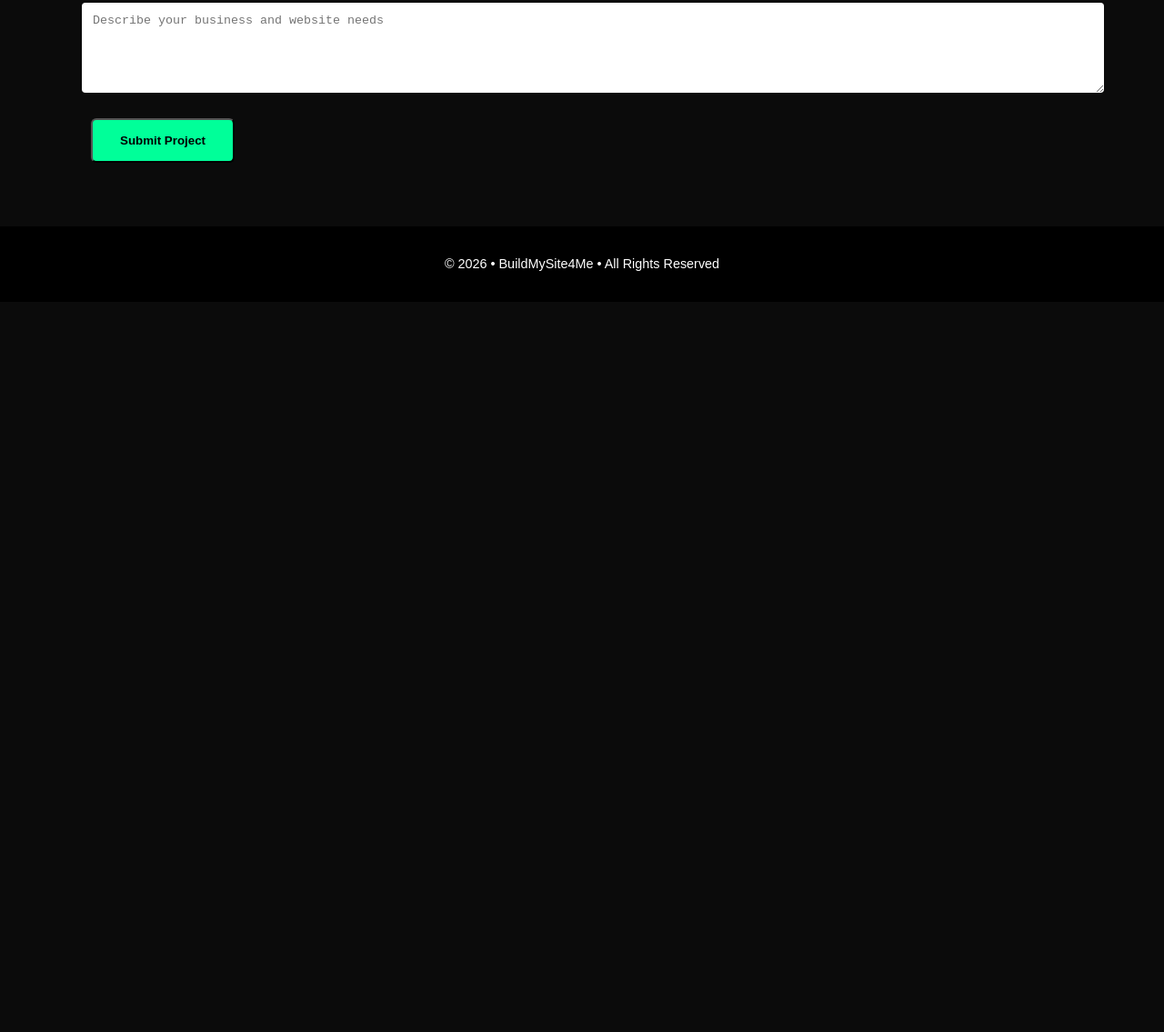
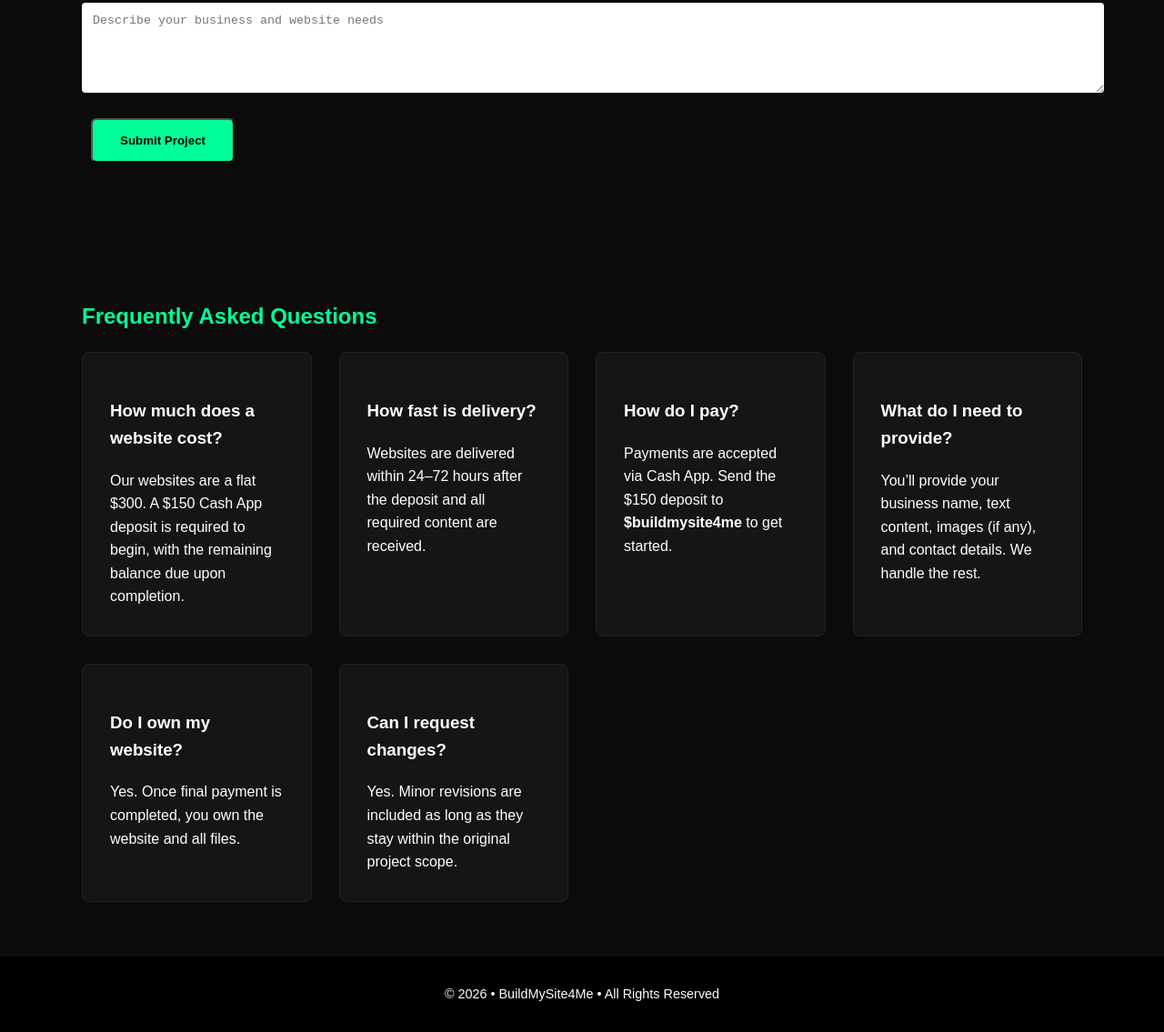
Before and after one commit to RocBoi/build_my_site_4_me, a plain HTML site: page index.html in a window 1280 px wide. Shown: the part 2048-3183 px from the top of the page at 91% size. Before the commit the page ends 2380 px from the top, so only its background shows below. Drawn offline with Linux system fonts and the light colour scheme.

Commit message:
Add FAQ section to index.html

```diff
--- a/index.html
+++ b/index.html
@@ -178,6 +178,40 @@
 
     <button class="btn" type="submit">Submit Project</button>
   </form>
+</section> <section>
+  <h2>Frequently Asked Questions</h2>
+
+  <div class="grid">
+    <div class="card">
+      <h3>How much does a website cost?</h3>
+      <p>Our websites are a flat $300. A $150 Cash App deposit is required to begin, with the remaining balance due upon completion.</p>
+    </div>
+
+    <div class="card">
+      <h3>How fast is delivery?</h3>
+      <p>Websites are delivered within 24–72 hours after the deposit and all required content are received.</p>
+    </div>
+
+    <div class="card">
+      <h3>How do I pay?</h3>
+      <p>Payments are accepted via Cash App. Send the $150 deposit to <strong>$buildmysite4me</strong> to get started.</p>
+    </div>
+
+    <div class="card">
+      <h3>What do I need to provide?</h3>
+      <p>You’ll provide your business name, text content, images (if any), and contact details. We handle the rest.</p>
+    </div>
+
+    <div class="card">
+      <h3>Do I own my website?</h3>
+      <p>Yes. Once final payment is completed, you own the website and all files.</p>
+    </div>
+
+    <div class="card">
+      <h3>Can I request changes?</h3>
+      <p>Yes. Minor revisions are included as long as they stay within the original project scope.</p>
+    </div>
+  </div>
 </section>
 
 <footer>
```
